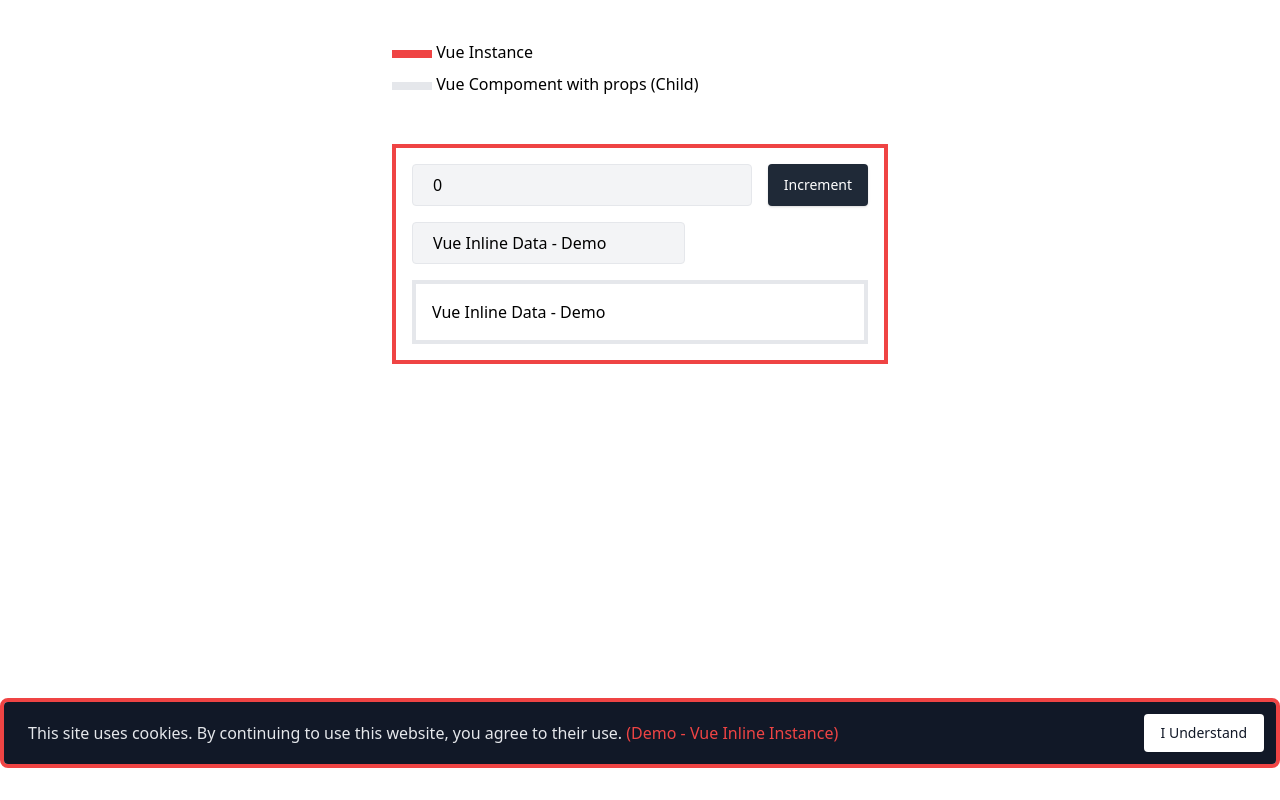
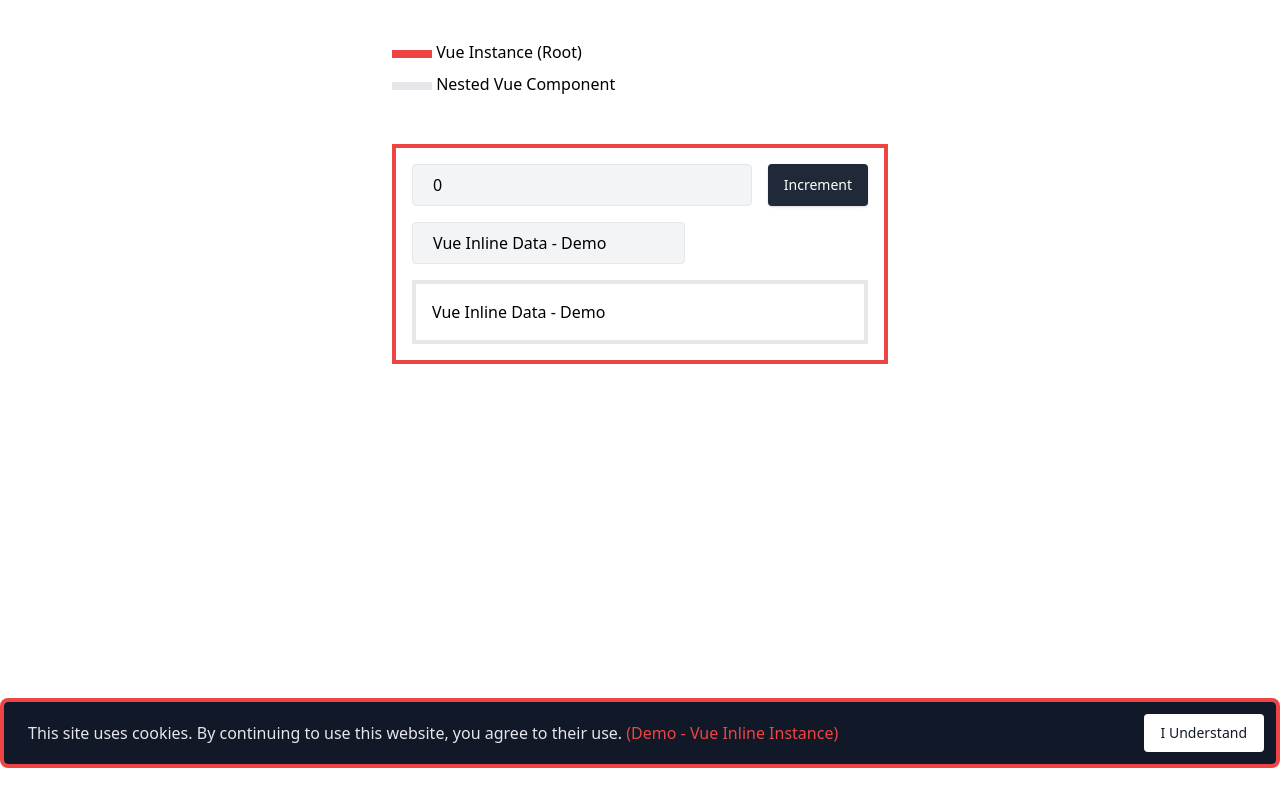
Before and after one commit to KABBOUCHI/vue-inline-data, a website: page index.html in a window 1280 px wide. Drawn offline with nearby package versions, Linux system fonts and the light colour scheme.

Commit message:
Update index.html

```diff
--- a/index.html
+++ b/index.html
@@ -15,8 +15,8 @@
   </head>
   <body class="max-w-lg mx-auto py-10 px-2">
     <div class="mb-12">
-      <div class="mb-2"><span class="border-4 border-red-500 w-10 inline-block"></span> Vue Instance</div>
-      <div> <span class="border-4 border-orange-500 w-10  inline-block"></span> Vue Compoment with props (Child)</div>
+      <div class="mb-2"><span class="border-4 border-red-500 w-10 inline-block"></span> Vue Instance (Root)</div>
+      <div> <span class="border-4 border-orange-500 w-10  inline-block"></span> Nested Vue Component</div>
     </div>
 
     </div>
```
